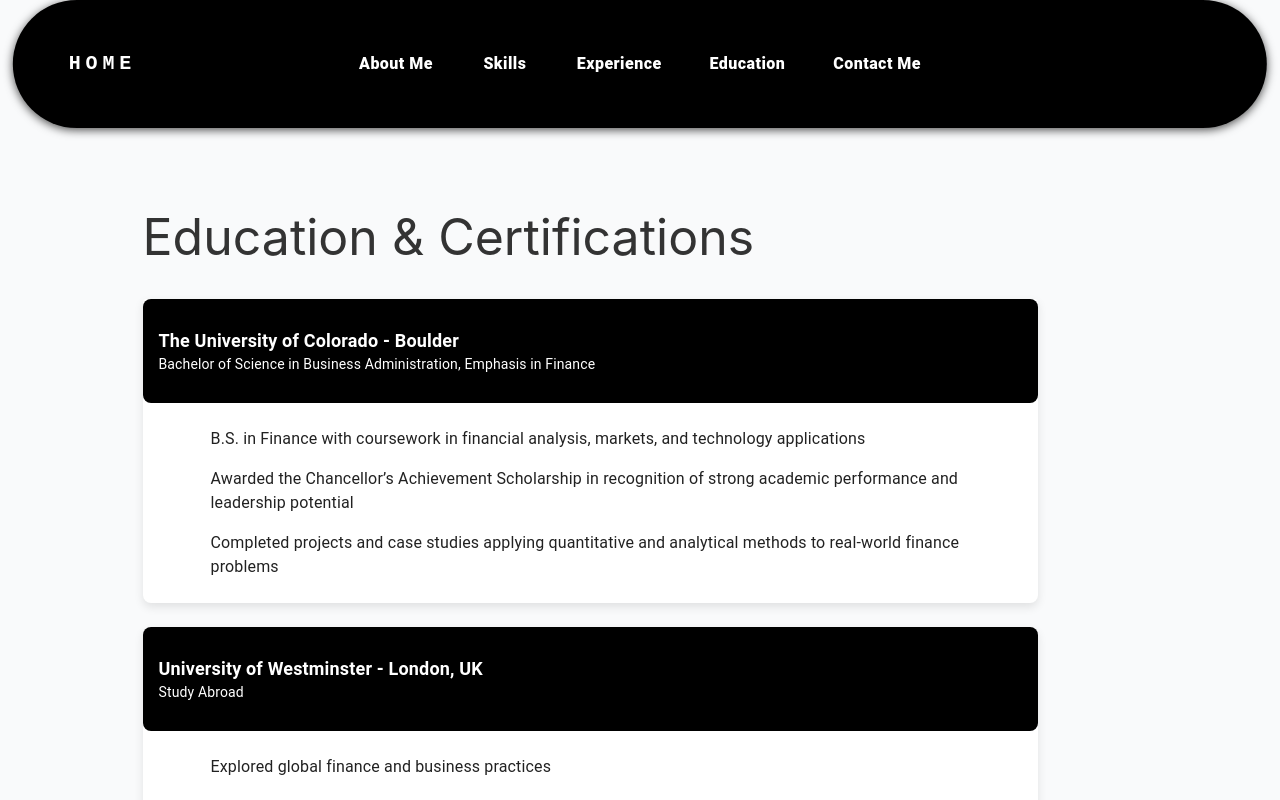
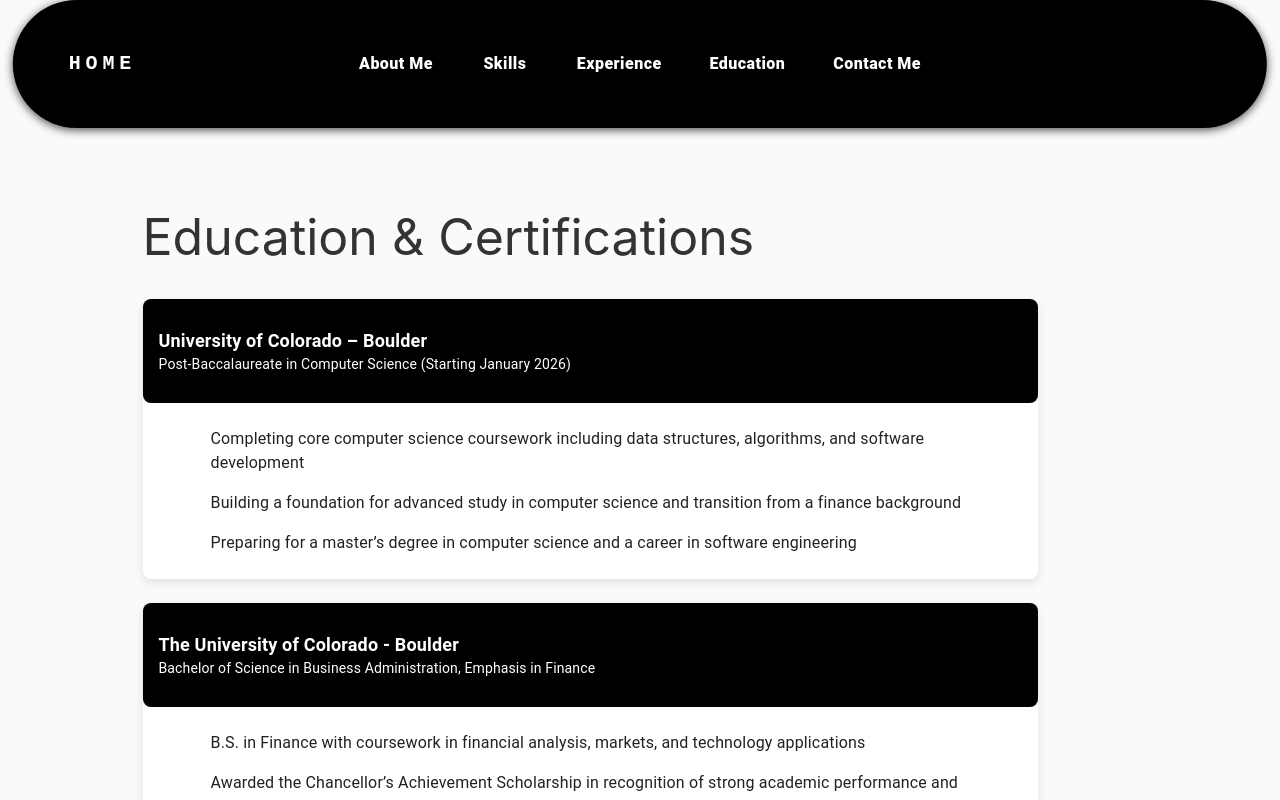
Before and after one commit to zackvalavanis/MyPortfolio, a React (Vite) app: page /education in a window 1280 px wide. Shown: the top 800 px of the page. Built offline with nearby package versions, Linux system fonts and the light colour scheme; some icons are missing.

Commit message:
updated portfolio

```diff
--- a/src/pages/Experience/Education.tsx
+++ b/src/pages/Experience/Education.tsx
@@ -84,6 +84,13 @@
         <section className='education-section-container-education'>
           <div className='accordion-container-education'>
             <h1 style={{ marginBottom: 20, textAlign: isMobile ? 'center' : 'left', fontSize: 50 }} className='header-education'>Education & Certifications</h1>
+            {renderAccordion("University of Colorado – Boulder", "Post-Baccalaureate in Computer Science (Starting January 2026)",
+              [
+                "Completing core computer science coursework including data structures, algorithms, and software development",
+                "Building a foundation for advanced study in computer science and transition from a finance background",
+                "Preparing for a master’s degree in computer science and a career in software engineering"
+              ]
+            )}
             {renderAccordion("The University of Colorado - Boulder", "Bachelor of Science in Business Administration, Emphasis in Finance", [
               "B.S. in Finance with coursework in financial analysis, markets, and technology applications",
               "Awarded the Chancellor’s Achievement Scholarship in recognition of strong academic performance and leadership potential",
--- a/src/pages/Main/Main.css
+++ b/src/pages/Main/Main.css
@@ -290,7 +290,7 @@
 .left-side-education-container img {
   width: 800px;
   /* fixed width */
-  height: 350px;
+  height: 450px;
   /* fixed height */
   object-fit: cover;
   /* crop evenly */
--- a/src/pages/Main/Main.tsx
+++ b/src/pages/Main/Main.tsx
@@ -235,6 +235,15 @@
           </div>
           <div className='accordion-container-right-side'>
             <h1 className='header-right-section-2'>Education & Certifications</h1>
+            {renderAccordion(
+              "The University of Colorado – Boulder",
+              "Post-Baccalaureate in Computer Science (Starting January 2026)",
+              [
+                "Completing core computer science coursework including data structures, algorithms, and software development",
+                "Building a foundation for advanced study in computer science and transition from a finance background",
+                "Preparing for a master’s degree in computer science and a career in software engineering"
+              ]
+            )}
             {renderAccordion("The University of Colorado - Boulder", "Bachelor of Science in Business Administration, Emphasis in Finance", [
               "B.S. in Finance with coursework in financial analysis, markets, and technology applications",
               "Awarded the Chancellor’s Achievement Scholarship in recognition of strong academic performance and leadership potential",
```
